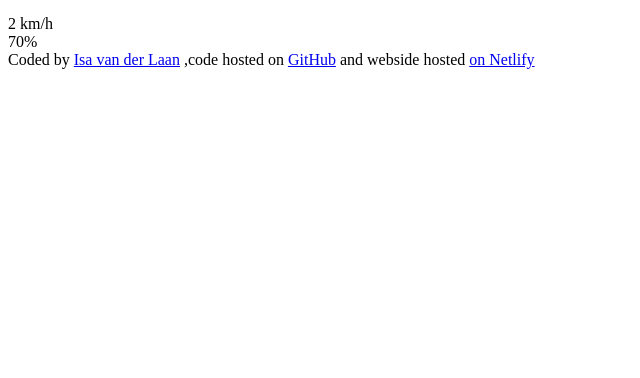
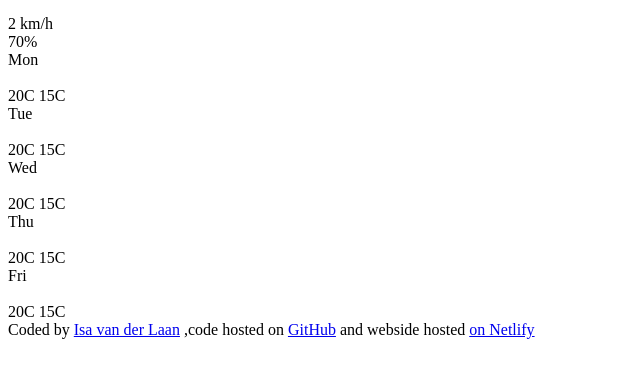
Before and after one commit to TheBraveWhale/My-Weather-App, a plain HTML site: page index.html in a window 1280 px wide. Shown: the part 166-544 px from the top of the page, without its empty margins (0-640 px from the left). Drawn offline with Linux system fonts and the light colour scheme.

Commit message:
updated html to have the base html for the forecast grid

```diff
--- a/index.html
+++ b/index.html
@@ -24,8 +24,51 @@
 
       <img src="" alt="" id="current-weather-icon" />
 
-      <div><span class="current-wind-speed">2</span> km/h</div>
-      <div><span class="current-humidity">70</span>%</div>
+      <div><img src="" alt="" id="wind-icon"><span class="current-wind-speed">2</span> km/h</div>
+      <div><img src="" alt="" id="humidity-icon"><span class="current-humidity">70</span>%</div>
+
+      <div class="forecast-grid">
+        <div id="Monday">
+            Mon
+            <br>
+            <img src="" alt="">
+            <br>
+            <span class="highest-temperature">20</span>C
+            <span class="lowest-temperature">15</span>C
+        </div>
+                <div id="Tuesday">
+            Tue
+            <br>
+            <img src="" alt="">
+            <br>
+            <span class="highest-temperature">20</span>C
+            <span class="lowest-temperature">15</span>C
+        </div>
+                <div id="Wednesday">
+            Wed
+            <br>
+            <img src="" alt="">
+            <br>
+            <span class="highest-temperature">20</span>C
+            <span class="lowest-temperature">15</span>C
+        </div>
+                <div id="Thursday">
+            Thu
+            <br>
+            <img src="" alt="">
+            <br>
+            <span class="highest-temperature">20</span>C
+            <span class="lowest-temperature">15</span>C
+        </div>
+                <div id="Friday">
+            Fri
+            <br>
+            <img src="" alt="">
+            <br>
+            <span class="highest-temperature">20</span>C
+            <span class="lowest-temperature">15</span>C
+
+      </div>
     </div>
 
     <footer>
```
